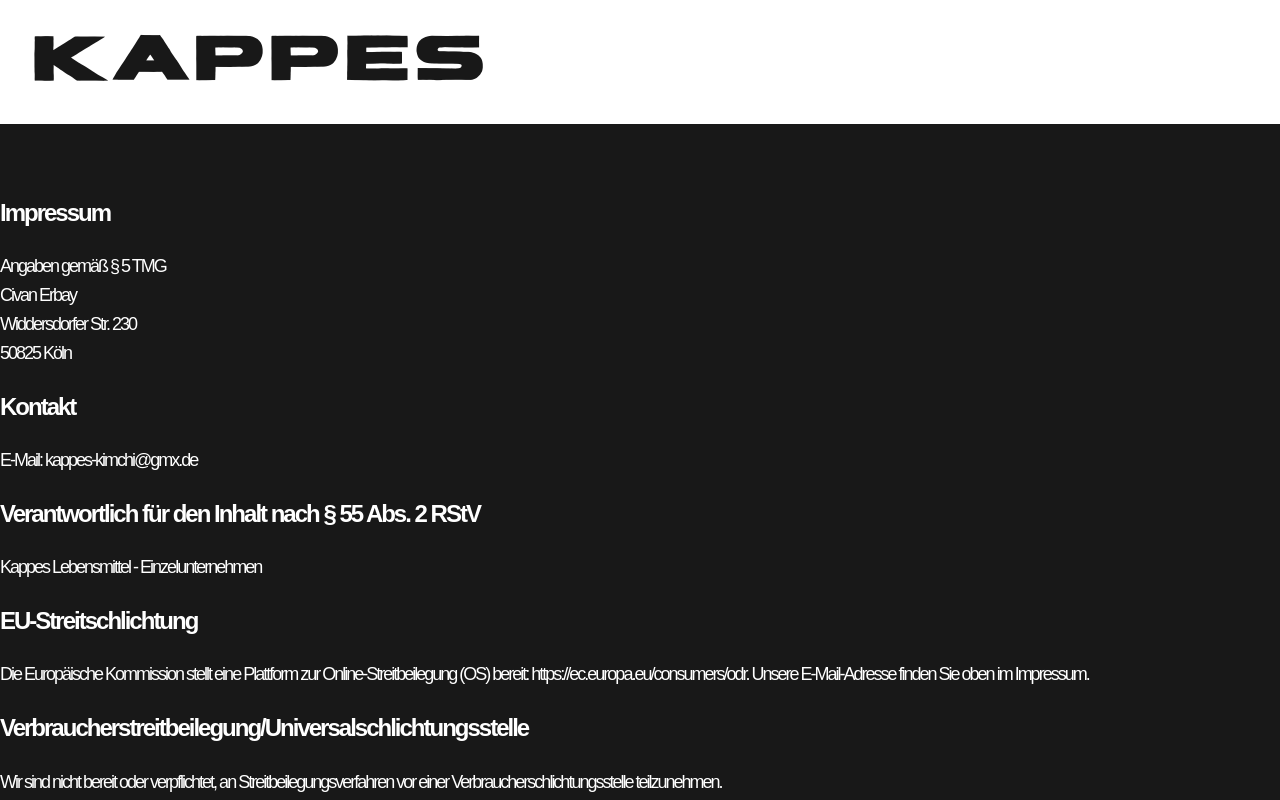
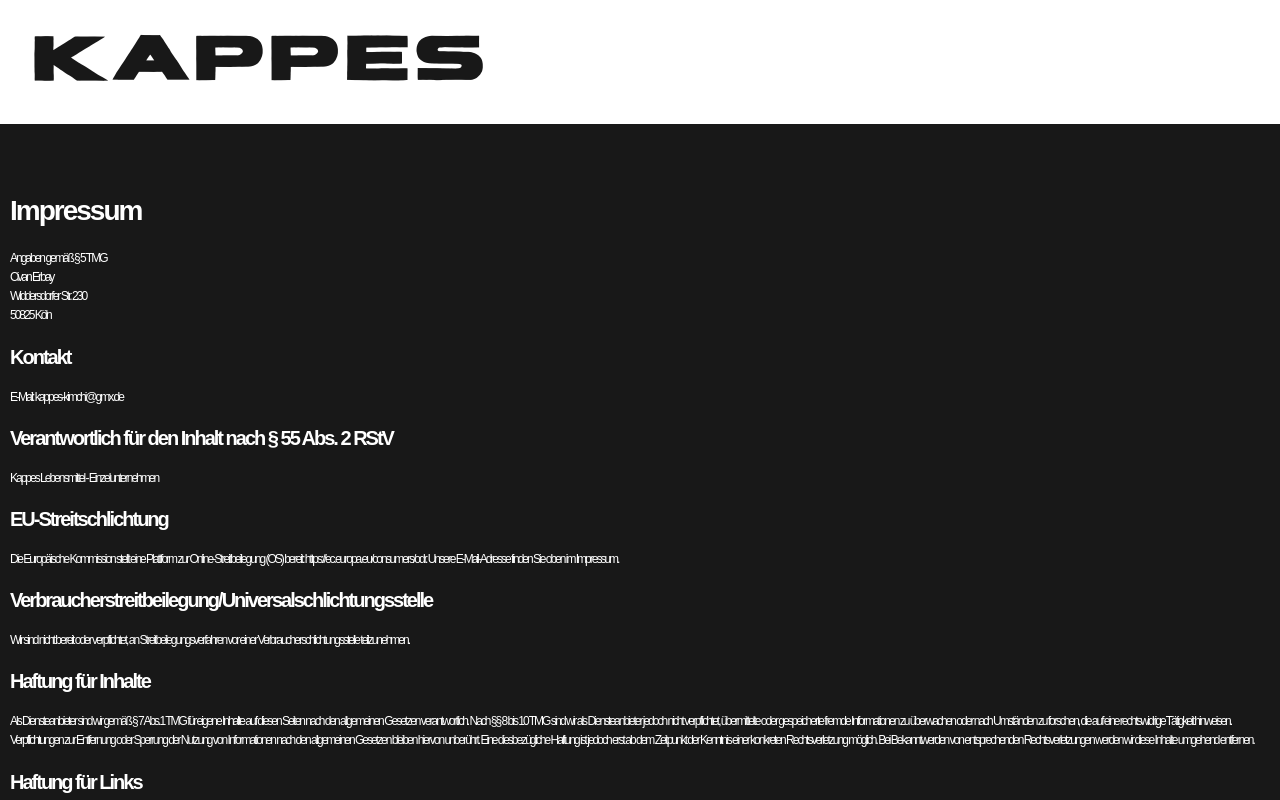
Before and after one commit to CivanErbay/kappes-kimchi-website, a Vue app: page / in a window 1280 px wide. Both pictures are taken after a click on the button "IMPRESSUM". Shown: the top 800 px of the page. Built offline with nearby package versions, Linux system fonts and the light colour scheme; a web font is replaced by a local one.

Commit message:
fix intendetion

```diff
--- a/src/components/Impressum.vue
+++ b/src/components/Impressum.vue
@@ -53,7 +53,7 @@
     </p>
 
     <h2>Urheberrecht</h2>
-    <p class="kk-impressum--last-child">
+    <p>
       Die durch die Seitenbetreiber erstellten Inhalte und Werke auf diesen
       Seiten unterliegen dem deutschen Urheberrecht. Die Vervielfältigung,
       Bearbeitung, Verbreitung und jede Art der Verwertung außerhalb der Grenzen
@@ -75,20 +75,20 @@
   display: flex;
   flex-direction: column;
   letter-spacing: -2px;
-  margin-top: 50px;
+  margin: 50px 10px;
 
   h2 {
-    font-size: 24px;
+    font-size: 20px;
     font-weight: bold;
-    margin: 20px 0;
+    margin: 15px 0;
+
+    &:first-child {
+    font-size: 28px;
+    }
   }
 
   p {
-    font-size: 18px;
-  }
-
-  &--last-child {
-    margin-bottom: 50px;
+    font-size: 12px;
   }
 }
 </style>
```
